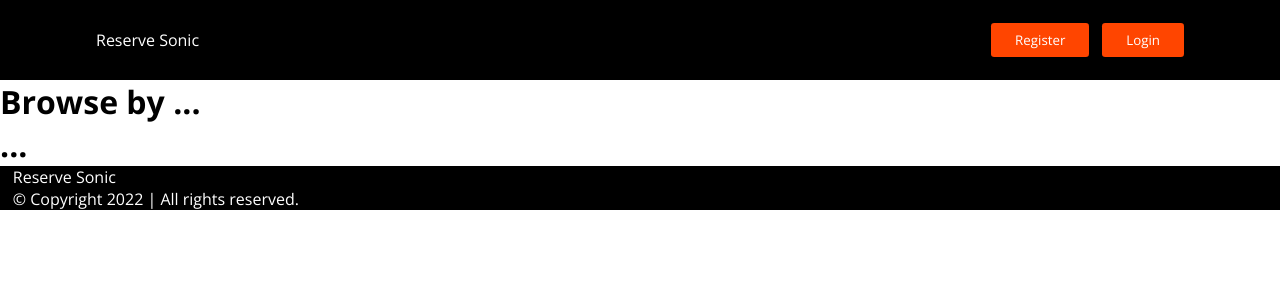
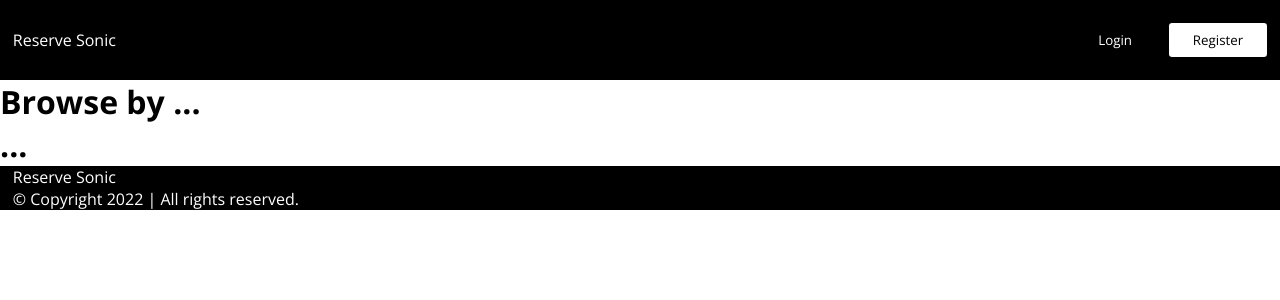
Before and after one commit to cammarb/reservesonic, a React (Create React App) app in the folder client/: page / in a window 1280 px wide. Shown: the top 300 px of the page. Built offline with nearby package versions, Linux system fonts and the light colour scheme.

Commit message:
update Navbar component structure

```diff
--- a/client/src/components/navbar/Navbar.jsx
+++ b/client/src/components/navbar/Navbar.jsx
@@ -6,8 +6,8 @@ const Navbar = () => {
             <div className="navContainer">
                 <span className="logo">Reserve Sonic</span>
                 <div className="navItems">
-                    <button className="navButton" style={{ margin: 0 }}>Register</button>
-                    <button className="navButton">Login</button>
+                    <button className="navButton loginButton">Login</button>
+                    <button className="navButton">Register</button>
                 </div>
             </div>
         </div >
--- a/client/src/components/navbar/navbar.css
+++ b/client/src/components/navbar/navbar.css
@@ -8,7 +8,7 @@
 }
 
 .navContainer {
-    width: min(98%, 68rem);
+    width: min(98%, 80rem);
     height: 100%;
 
     display: grid;
@@ -35,10 +35,28 @@
     padding: 0.5rem 1.5rem;
     margin-left: 0.8rem;
 
-    color: white;
-    background-color: orangered;
+    color: black;
+    background-color: white;
+
     border-radius: 0.2rem;
     border: none;
 
-    /* border: solid 1px red; */
+    cursor: pointer;
+    transition: all .5s ease-out;
 }
+
+.navButton:hover {
+    background-color: #ff5517;
+    color: white;
+}
+
+.loginButton {
+    margin: 0;
+
+    background: none;
+    color: white;
+}
+
+.loginButton:hover {
+    background-color: #ffffff1a;
+}
```
